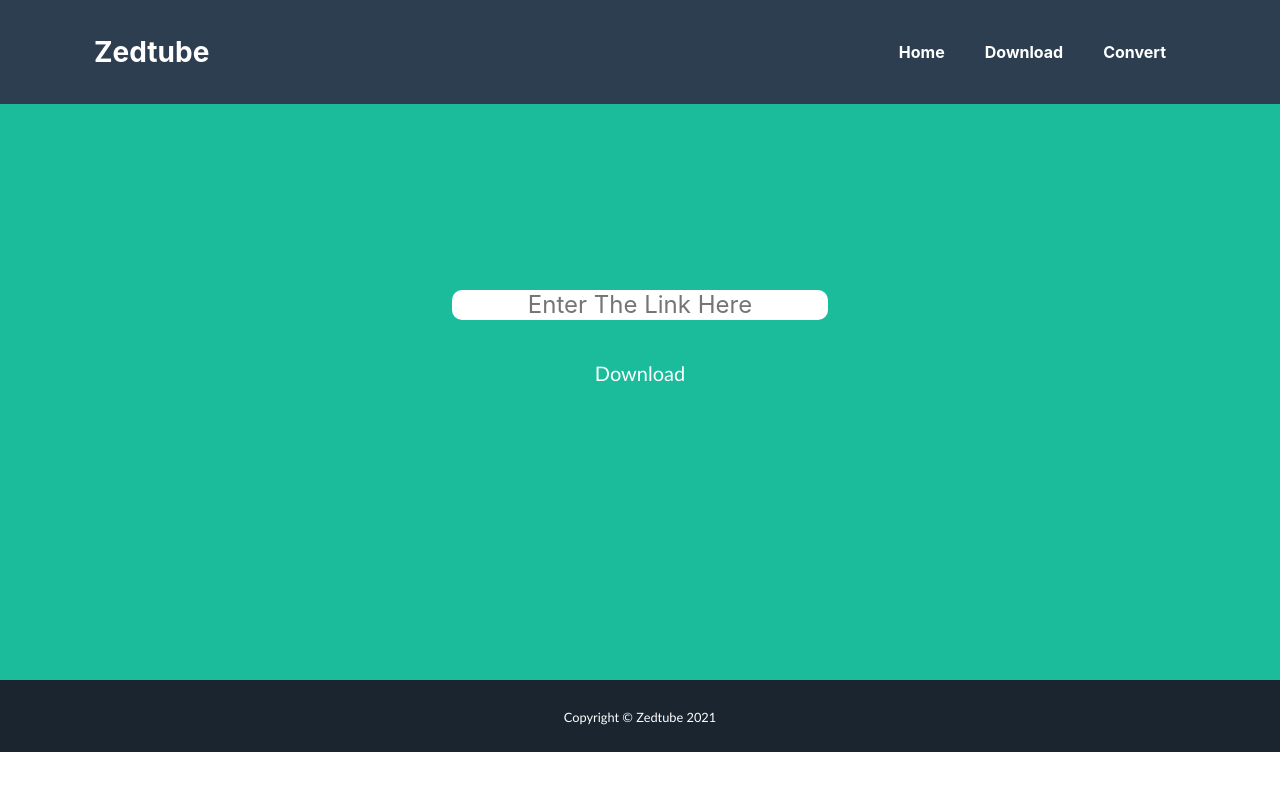
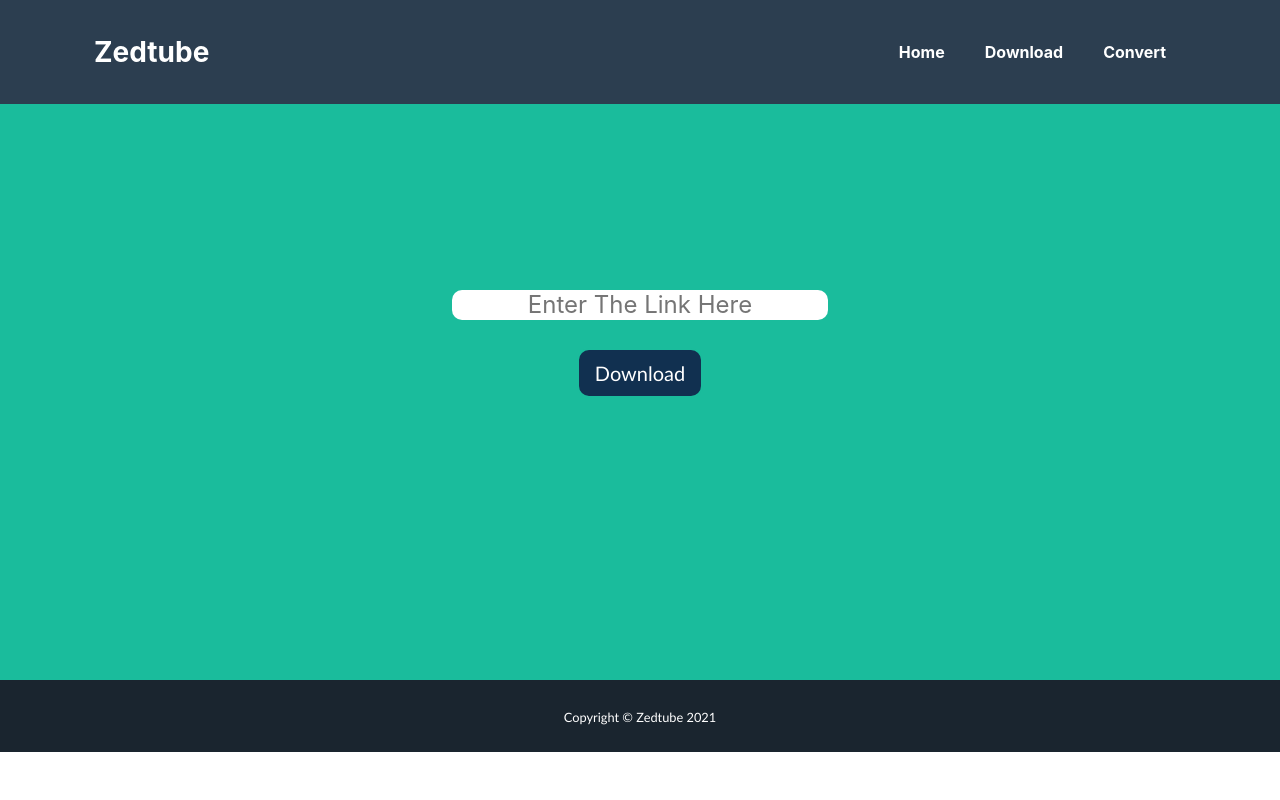
Before and after one commit to Zedai00/Zedtube, a Flask app: page /download in a window 1280 px wide. Run offline with Flask 2, Linux system fonts and the light colour scheme; some libraries are stand-ins or nearby versions; some web fonts are replaced.

Commit message:
Changed id down and added favicon.svg

```diff
--- a/static/css/download.css
+++ b/static/css/download.css
@@ -24,4 +24,6 @@
 
 #down {
     margin-top: 20px;
+    background-color: rgb(17, 48, 80);
+    color: white;
 }
--- a/templates/layout.html
+++ b/templates/layout.html
@@ -8,6 +8,7 @@
         <title>Zedtube: {% block title %}{% endblock %}</title>
         <!-- Font Awesome icons (free version)-->
         <script src="https://cdnjs.cloudflare.com/ajax/libs/font-awesome/5.13.0/js/all.min.js" crossorigin="anonymous"></script>
+        <link rel="icon" type="image/svg+xml" href="{{ url_for('static', filename='favicon.svg') }}" />
         <!-- Core theme CSS (includes Bootstrap)-->
         <!-- <link href="../static/css/styles.css" rel="stylesheet"> -->
         <link rel="stylesheet" href="{{ url_for('static', filename='css/styles.css') }}">
```
Also changed, not shown: static/favicon.svg (added).
